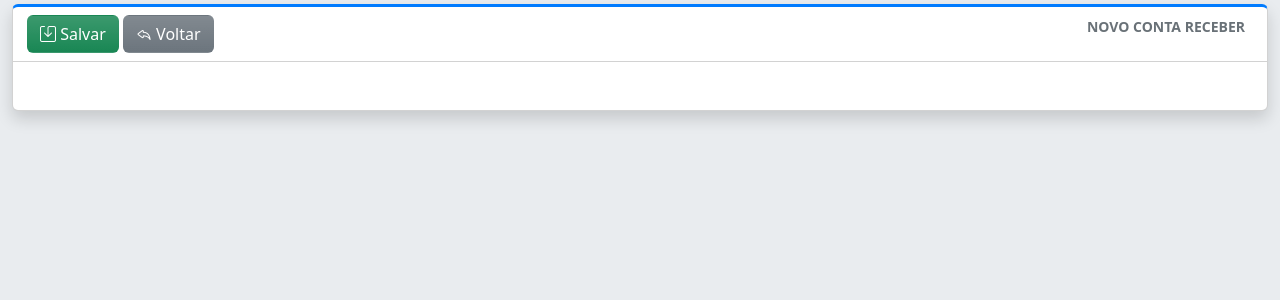
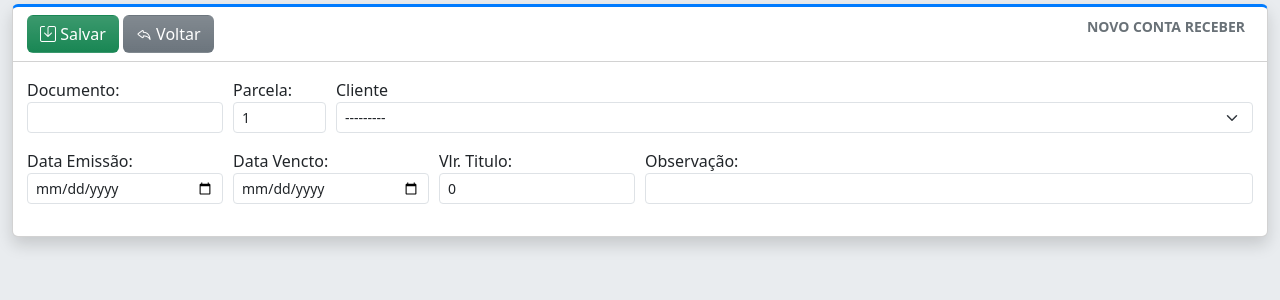
Before and after one commit to jvsjanilson/MeuFinanceiro, a Django app: page /contarecebers/create in a window 1280 px wide. Shown: the part 65-365 px from the top of the page. Run offline with Django 4.2, Linux system fonts and the light colour scheme; the visitor is signed in with stand-in values (Sample User, id 1); data that the repository does not hold is empty.

Commit message:
feat: formulario conta receber

```diff
--- a/financeiro/templates/financeiro/contareceber/confirm_delete.html
+++ b/financeiro/templates/financeiro/contareceber/confirm_delete.html
@@ -18,7 +18,7 @@
 
                     <div class="card-footer">
                         <button type="submit" class="btn btn-danger"><i class="bi bi-check-lg"></i> Confirmar</button>
-                        <a class="btn btn-secondary" href="{% url 'categoria-list' %}"><i class="bi bi-reply"></i> Voltar</a>
+                        <a class="btn btn-secondary" href="{% url 'contareceber-list' %}"><i class="bi bi-reply"></i> Voltar</a>
                     </div>
 
                 </div>
--- a/financeiro/templates/financeiro/contareceber/form.html
+++ b/financeiro/templates/financeiro/contareceber/form.html
@@ -8,7 +8,7 @@
             <div class="row">
                 <div class="col-12 col-md-12">
                     <button class="text-white btn bg-success bg-gradient" type="submit" ><i class="bi bi-save"></i> Salvar</button>
-                    <a class="text-white btn bg-secondary bg-gradient" href="{% url 'categoria-list' %}"><i class="bi bi-reply"></i> Voltar</a>
+                    <a class="text-white btn bg-secondary bg-gradient" href="{% url 'contareceber-list' %}"><i class="bi bi-reply"></i> Voltar</a>
                     <h4 class="card-title">{%if object %} Editar {% else %} Novo {%endif%} {{ verbose_name }}</h4>
                 </div>
             </div>
@@ -17,23 +17,123 @@
         <div class="card-body">
                     {% csrf_token %}
 
+
+
                     <div class="row">
 
-                        <div class="col-md-12">
+                        <div class="col-md-2">
                             <div class="mb-3">
-                                {{ form.nome.label_tag }}
-                                {{ form.nome }}
+                                {{ form.documento.label_tag }}
+                                {{ form.documento }}
 
-                                {%if form.nome.help_text is not None %}
-                                    <span class="helptext">{{ form.nome.help_text}}</span>
+                                {%if form.documento.help_text is not None %}
+                                    <span class="helptext">{{ form.documento.help_text}}</span>
                                 {%endif%}
 
-                                {% if form.errors.nome is not None %}
-                                    {{ form.errors.nome }}
+                                {% if form.errors.documento is not None %}
+                                    {{ form.errors.documento }}
                                 {%endif%}
                             </div>
                         </div>
+
+                        <div class="col-md-1">
+                            <div class="mb-3">
+                                {{ form.parcela.label_tag }}
+                                {{ form.parcela }}
+
+                                {%if form.parcela.help_text is not None %}
+                                    <span class="helptext">{{ form.parcela.help_text}}</span>
+                                {%endif%}
+
+                                {% if form.errors.parcela is not None %}
+                                    {{ form.errors.parcela }}
+                                {%endif%}
+                            </div>
+                        </div>
+
+                        <div class="col-md-9">
+                            <div class="mb-3">
+                                <label for="{{form.contato.id_for_label}}">{{form.contato.label}}</label>
+                                {{ form.contato }}
+
+                                {%if form.contato.help_text  %}
+                                    <span class="helptext">{{ form.contato.help_text}}</span>
+                                {%endif%}
+
+                                {% if form.errors.contato is not None %}
+                                    {{ form.errors.contato }}
+                                {%endif%}
+                            </div>
+                        </div>
+
+                    </div>
+                    <div class="row">
+
+                        <div class="col-md-2">
+                            <div class="mb-3">
+                                {{ form.data_emissao.label_tag }}
+                                {{ form.data_emissao }}
+
+                                {%if form.data_emissao.help_text is not None %}
+                                    <span class="helptext">{{ form.data_emissao.help_text}}</span>
+                                {%endif%}
+
+                                {% if form.errors.data_emissao is not None %}
+                                    {{ form.errors.data_emissao }}
+                                {%endif%}
+                            </div>
+                        </div>
+
+                        <div class="col-md-2">
+                            <div class="mb-3">
+                                {{ form.data_vencimento.label_tag }}
+                                {{ form.data_vencimento }}
+
+                                {%if form.data_vencimento.help_text is not None %}
+                                    <span class="helptext">{{ form.data_vencimento.help_text}}</span>
+                                {%endif%}
+
+                                {% if form.errors.data_vencimento is not None %}
+                                    {{ form.errors.data_vencimento }}
+                                {%endif%}
+                            </div>
+                        </div>
+
+                        <div class="col-md-2">
+                            <div class="mb-3">
+                                {{ form.valor_titulo.label_tag }}
+                                {{ form.valor_titulo }}
+
+                                {%if form.valor_titulo.help_text is not None %}
+                                    <span class="helptext">{{ form.valor_titulo.help_text}}</span>
+                                {%endif%}
+
+                                {% if form.errors.valor_titulo is not None %}
+                                    {{ form.errors.valor_titulo }}
+                                {%endif%}
+                            </div>
+                        </div>
+
+                        <div class="col-md-6">
+                            <div class="mb-3">
+                                {{ form.observacao.label_tag }}
+                                {{ form.observacao }}
+
+                                {%if form.observacao.help_text is not None %}
+                                    <span class="helptext">{{ form.observacao.help_text}}</span>
+                                {%endif%}
+
+                                {% if form.errors.observacao is not None %}
+                                    {{ form.errors.observacao }}
+                                {%endif%}
+                            </div>
+                        </div>
+
+
+
                     </div>
                 </div>
             </form>
+
+
 {% endblock conteudo%}
```
Also changed, not shown: financeiro/templates/financeiro/contareceber/list.html (+22 -8 lines).
